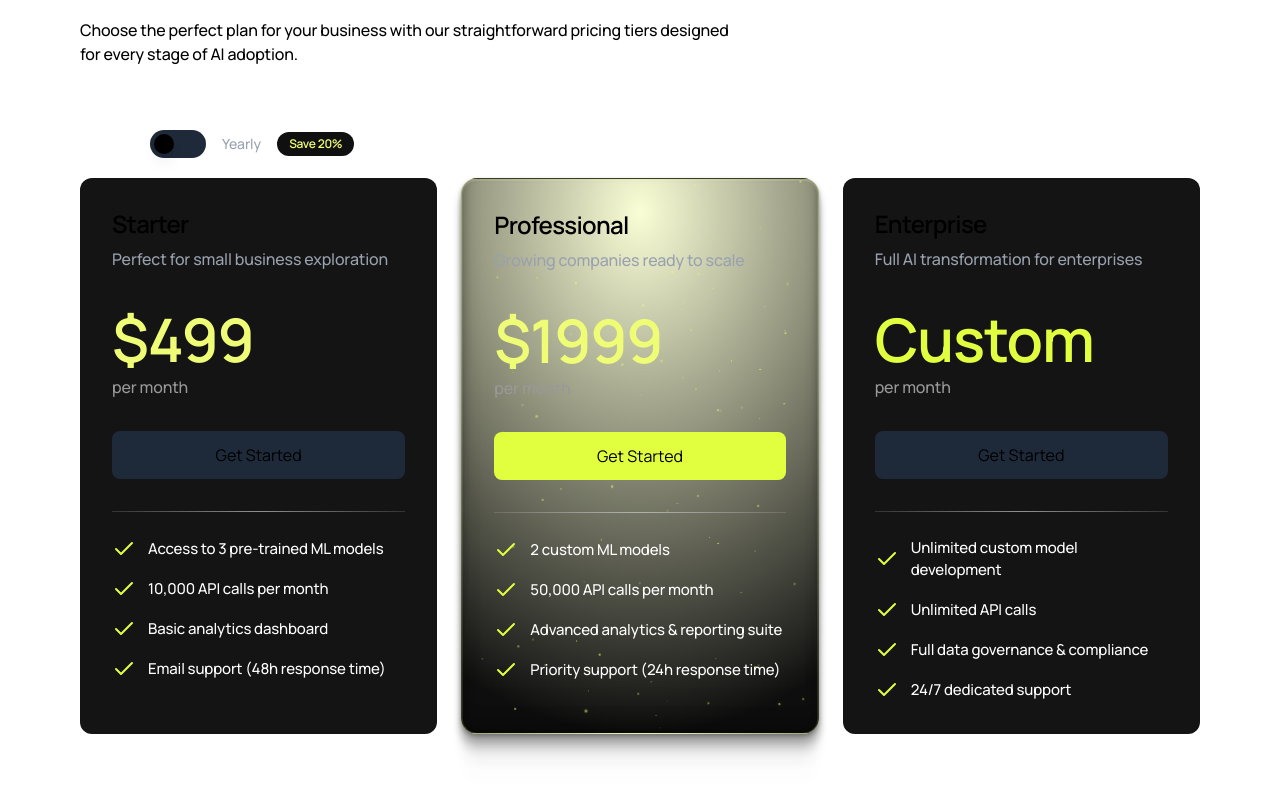
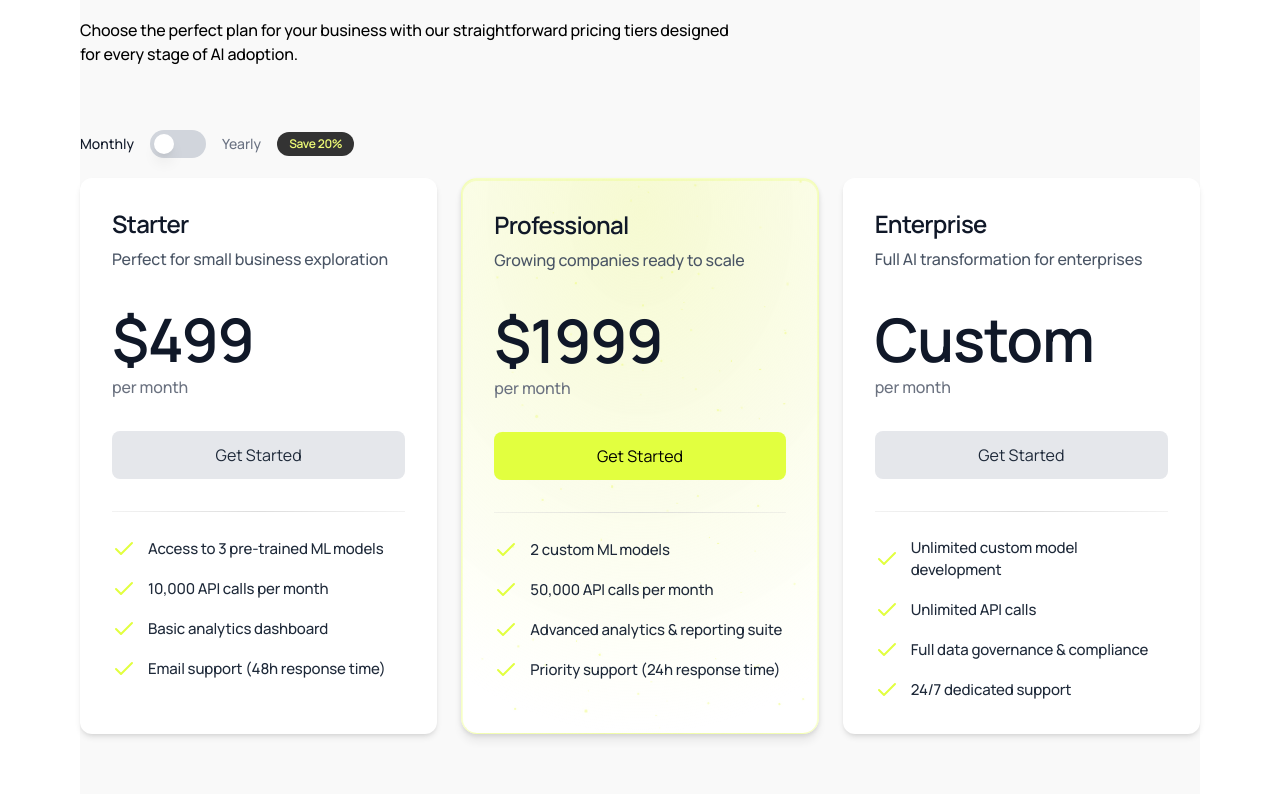
Before and after one commit to jamolweb/AI-branding-frontend, a Next.js app: page / in a window 1280 px wide. Shown: the part 2486-3280 px from the top of the page. Built offline with nearby package versions, Linux system fonts and the light colour scheme.

Commit message:
Refactor PlansSection component to utilize external plans data; implement theme support for styling adjustments based on light and dark modes, enhancing visual consistency and user experience.

```diff
--- a/src/components/layout/homePage/PlansSection.tsx
+++ b/src/components/layout/homePage/PlansSection.tsx
@@ -2,51 +2,17 @@
 
 import SectionName from '@/components/ui/homePage/SectionName'
 import SectionTitle from '@/components/ui/homePage/sectionTitle'
+import { plans } from '@/data/siteData'
 import { motion } from 'framer-motion'
+import { useTheme } from 'next-themes'
 import { useState } from 'react'
 import StarBackground from './StarBackground'
 
 const PlansSection = () => {
+	const { theme } = useTheme()
 	const [billingCycle, setBillingCycle] = useState<'monthly' | 'yearly'>(
 		'monthly'
 	)
-
-	const plans = [
-		{
-			name: 'Starter',
-			description: 'Perfect for small business exploration',
-			price: billingCycle === 'monthly' ? 499 : 399,
-			features: [
-				'Access to 3 pre-trained ML models',
-				'10,000 API calls per month',
-				'Basic analytics dashboard',
-				'Email support (48h response time)',
-			],
-		},
-		{
-			name: 'Professional',
-			description: 'Growing companies ready to scale',
-			price: billingCycle === 'monthly' ? 1999 : 1599,
-			features: [
-				'2 custom ML models',
-				'50,000 API calls per month',
-				'Advanced analytics & reporting suite',
-				'Priority support (24h response time)',
-			],
-			highlighted: true,
-		},
-		{
-			name: 'Enterprise',
-			description: 'Full AI transformation for enterprises',
-			price: 'Custom',
-			features: [
-				'Unlimited custom model development',
-				'Unlimited API calls',
-				'Full data governance & compliance',
-				'24/7 dedicated support',
-			],
-		},
-	]
 
 	return (
 		<section
@@ -54,6 +20,7 @@ const PlansSection = () => {
 			className='py-20'
 			style={{
 				fontFamily: '"Manrope", "Manrope Placeholder", sans-serif',
+				backgroundColor: theme === 'dark' ? 'transparent' : '#f9f9f9',
 			}}
 		>
 			<SectionName name='plans' title='Our plans' />
@@ -66,7 +33,13 @@ const PlansSection = () => {
 				<div className='flex items-center justify-center'>
 					<p
 						className={`text-sm font-medium ${
-							billingCycle === 'monthly' ? 'text-white' : 'text-gray-400'
+							billingCycle === 'monthly'
+								? theme === 'dark'
+									? 'text-white'
+									: 'text-gray-900'
+								: theme === 'dark'
+								? 'text-gray-400'
+								: 'text-gray-500'
 						}`}
 					>
 						Monthly
@@ -75,7 +48,11 @@ const PlansSection = () => {
 
 				<div
 					className={`relative h-7 w-14 rounded-full p-1 cursor-pointer ${
-						billingCycle === 'yearly' ? 'bg-[#EFFC76]' : 'bg-gray-800'
+						billingCycle === 'yearly'
+							? 'bg-[#EFFC76]'
+							: theme === 'dark'
+							? 'bg-gray-800'
+							: 'bg-gray-300'
 					}`}
 					onClick={() =>
 						setBillingCycle(prev => (prev === 'monthly' ? 'yearly' : 'monthly'))
@@ -87,7 +64,9 @@ const PlansSection = () => {
 					<div className='relative w-5 h-5'>
 						{/* Main toggle circle */}
 						<div
-							className={`absolute w-5 h-5 rounded-full bg-black shadow-lg transition-transform duration-300 ${
+							className={`absolute w-5 h-5 rounded-full ${
+								theme === 'dark' ? 'bg-black' : 'bg-white'
+							} shadow-lg transition-transform duration-300 ${
 								billingCycle === 'yearly' ? 'translate-x-7' : ''
 							}`}
 						></div>
@@ -97,14 +76,24 @@ const PlansSection = () => {
 				<div className='flex items-center justify-center'>
 					<p
 						className={`text-sm font-medium ${
-							billingCycle === 'yearly' ? 'text-white' : 'text-gray-400'
+							billingCycle === 'yearly'
+								? theme === 'dark'
+									? 'text-white'
+									: 'text-gray-900'
+								: theme === 'dark'
+								? 'text-gray-400'
+								: 'text-gray-500'
 						}`}
 					>
 						Yearly
 					</p>
 				</div>
 
-				<div className='bg-[#101010] px-3 py-1 rounded-full'>
+				<div
+					className={`${
+						theme === 'dark' ? 'bg-[#101010]' : 'bg-[#333333]'
+					} px-3 py-1 rounded-full`}
+				>
 					<p className='text-xs font-semibold text-[#EFFC76] tracking-tight'>
 						Save 20%
 					</p>
@@ -117,17 +106,25 @@ const PlansSection = () => {
 						key={plan.name}
 						className={`relative rounded-xl p-8 overflow-hidden ${
 							plan.highlighted
-								? 'bg-[#1A1F1A] border border-[#E2FF3F]/20'
-								: 'bg-[#141414]'
+								? theme === 'dark'
+									? 'bg-[#1A1F1A] border border-[#E2FF3F]/20'
+									: 'bg-[#f5f9f5] border border-[#E2FF3F]/30'
+								: theme === 'dark'
+								? 'bg-[#141414]'
+								: 'bg-white shadow-md'
 						}`}
 						style={
 							index === 1
 								? {
 										background:
-											'radial-gradient(110.05833075471149% 94.07658768529376% at 50.000003279993855% 5.923412314706233%, rgba(239, 252, 118, 0.3) 0%, rgb(16, 16, 16) 100%)',
+											theme === 'dark'
+												? 'radial-gradient(110.05833075471149% 94.07658768529376% at 50.000003279993855% 5.923412314706233%, rgba(239, 252, 118, 0.3) 0%, rgb(16, 16, 16) 100%)'
+												: 'radial-gradient(110.05833075471149% 94.07658768529376% at 50.000003279993855% 5.923412314706233%, rgba(239, 252, 118, 0.3) 0%, rgb(255, 255, 255) 100%)',
 										borderRadius: '16px',
 										boxShadow:
-											'rgba(0, 0, 0, 0.29) 0px 2px 4px 0px, rgba(0, 0, 0, 0.26) 0px 8px 8px 0px, rgba(0, 0, 0, 0.15) 0px 17px 10px 0px, rgba(0, 0, 0, 0.04) 0px 31px 12px 0px, rgba(0, 0, 0, 0.01) 0px 48px 13px 0px, rgba(0, 0, 0, 0.2) 0px -3px 7px 0px inset, rgba(0, 0, 0, 0.17) 1px -14px 14px 0px inset, rgba(0, 0, 0, 0.1) 3px -30px 18px 0px inset, rgba(0, 0, 0, 0.03) 5px -54px 22px 0px inset, rgba(0, 0, 0, 0) 7px -84px 24px 0px inset, rgba(255, 255, 255, 0.15) 0px 1px 0px 1px inset',
+											theme === 'dark'
+												? 'rgba(0, 0, 0, 0.29) 0px 2px 4px 0px, rgba(0, 0, 0, 0.26) 0px 8px 8px 0px, rgba(0, 0, 0, 0.15) 0px 17px 10px 0px, rgba(0, 0, 0, 0.04) 0px 31px 12px 0px, rgba(0, 0, 0, 0.01) 0px 48px 13px 0px, rgba(0, 0, 0, 0.2) 0px -3px 7px 0px inset, rgba(0, 0, 0, 0.17) 1px -14px 14px 0px inset, rgba(0, 0, 0, 0.1) 3px -30px 18px 0px inset, rgba(0, 0, 0, 0.03) 5px -54px 22px 0px inset, rgba(0, 0, 0, 0) 7px -84px 24px 0px inset, rgba(255, 255, 255, 0.15) 0px 1px 0px 1px inset'
+												: 'rgba(0, 0, 0, 0.1) 0px 2px 4px 0px, rgba(0, 0, 0, 0.06) 0px 8px 8px 0px, rgba(226, 255, 63, 0.2) 0px 1px 0px 1px inset',
 										opacity: 1,
 								  }
 								: {}
@@ -136,7 +133,9 @@ const PlansSection = () => {
 						{index === 1 && <StarBackground />}
 						<div className='relative z-10'>
 							<h3
-								className='text-2xl font-semibold mb-2 font-manrope tracking-[-0.03em] leading-[1.2em]'
+								className={`text-2xl font-semibold mb-2 font-manrope tracking-[-0.03em] leading-[1.2em] ${
+									theme === 'dark' ? 'text-white' : 'text-gray-900'
+								}`}
 								style={{
 									fontFamily: '"Manrope", "Manrope Placeholder", sans-serif',
 								}}
@@ -144,7 +143,9 @@ const PlansSection = () => {
 								{plan.name}
 							</h3>
 							<p
-								className='text-gray-400 mb-8'
+								className={`${
+									theme === 'dark' ? 'text-gray-400' : 'text-gray-600'
+								} mb-8`}
 								style={{
 									fontFamily: '"Manrope", "Manrope Placeholder", sans-serif',
 									fontSize: '16px',
@@ -158,10 +159,9 @@ const PlansSection = () => {
 								{plan.description}
 							</p>
 							<div className='mb-8'>
-								{typeof plan.price === 'number' ? (
+								{plan.priceMonthly || plan.priceYearly ? (
 									<div className='flex items-start text-[#effc76] mt-5'>
 										<span
-											className='text-4xl font-bold'
 											style={{
 												fontFamily:
 													'"Manrope", "Manrope Placeholder", sans-serif',
@@ -170,6 +170,9 @@ const PlansSection = () => {
 												letterSpacing: '-0.02em',
 												lineHeight: '120%',
 											}}
+											className={`text-4xl font-bold ${
+												theme === 'dark' ? 'text-[#E2FF3F]' : 'text-gray-900'
+											}`}
 										>
 											$
 										</span>
@@ -182,8 +185,13 @@ const PlansSection = () => {
 												letterSpacing: '-0.02em',
 												lineHeight: '120%',
 											}}
+											className={`${
+												theme === 'dark' ? 'text-[#E2FF3F]' : 'text-gray-900'
+											}`}
 										>
-											{plan.price}
+											{billingCycle === 'monthly'
+												? plan.priceMonthly
+												: plan.priceYearly}
 										</span>
 									</div>
 								) : (
@@ -196,14 +204,19 @@ const PlansSection = () => {
 											letterSpacing: '-0.02em',
 											lineHeight: '120%',
 										}}
-										className='text-[#E2FF3F]'
+										className={`${
+											theme === 'dark' ? 'text-[#E2FF3F]' : 'text-gray-900'
+										}`}
 									>
 										{plan.price}
 									</span>
 								)}
 								<div
 									style={{
-										color: 'rgb(153, 153, 153)',
+										color:
+											theme === 'dark'
+												? 'rgb(153, 153, 153)'
+												: 'rgb(107, 114, 128)',
 										fontSize: '16px',
 										fontWeight: 500,
 										letterSpacing: '-0.01em',
@@ -212,14 +225,16 @@ const PlansSection = () => {
 											'"blwf" on, "cv09" on, "cv03" on, "cv04" on, "cv11" on',
 									}}
 								>
-									per month
+									per month{billingCycle === 'yearly' && ', billed annually'}
 								</div>
 							</div>
 							<button
 								className={`w-full py-3 px-6 rounded-lg mb-8 ${
 									plan.highlighted
 										? 'bg-[#E2FF3F] text-black hover:bg-[#E2FF3F]/90'
-										: 'bg-gray-800 hover:bg-gray-700'
+										: theme === 'dark'
+										? 'bg-gray-800 hover:bg-gray-700 text-white'
+										: 'bg-gray-200 hover:bg-gray-300 text-gray-800'
 								} transition-colors`}
 							>
 								Get Started
@@ -227,7 +242,9 @@ const PlansSection = () => {
 							<div
 								style={{
 									background:
-										'linear-gradient(90deg, rgba(213, 213, 213, 0.16) 0%, rgba(213, 213, 213, 0.64) 50%, rgba(213, 213, 213, 0.16) 100%)',
+										theme === 'dark'
+											? 'linear-gradient(90deg, rgba(213, 213, 213, 0.16) 0%, rgba(213, 213, 213, 0.64) 50%, rgba(213, 213, 213, 0.16) 100%)'
+											: 'linear-gradient(90deg, rgba(213, 213, 213, 0.3) 0%, rgba(213, 213, 213, 0.8) 50%, rgba(213, 213, 213, 0.3) 100%)',
 									opacity: 1,
 									flex: 'none',
 									height: '1px',
@@ -264,7 +281,9 @@ const PlansSection = () => {
 												/>
 											</svg>
 											<motion.span
-												className='font-["Manrope"] text-white text-[15px] font-medium tracking-[-.01em] leading-[1.5em]'
+												className={`font-["Manrope"] ${
+													theme === 'dark' ? 'text-white' : 'text-gray-800'
+												} text-[15px] font-medium tracking-[-.01em] leading-[1.5em]`}
 												initial={{ opacity: 0, x: -10 }}
 												animate={{ opacity: 1, x: 0 }}
 												transition={{
--- a/src/data/siteData.ts
+++ b/src/data/siteData.ts
@@ -32,6 +32,44 @@ const steps = [
 			'We seamlessly integrate your AI solutions and continuously optimize them to deliver lasting value.',
 	},
 ]
+const plans = [
+	{
+		name: 'Starter',
+		description: 'Perfect for small business exploration',
+		priceMonthly: 499,
+		priceYearly: 399,
+		features: [
+			'Access to 3 pre-trained ML models',
+			'10,000 API calls per month',
+			'Basic analytics dashboard',
+			'Email support (48h response time)',
+		],
+	},
+	{
+		name: 'Professional',
+		description: 'Growing companies ready to scale',
+		priceMonthly: 1999,
+		priceYearly: 1599,
+		features: [
+			'2 custom ML models',
+			'50,000 API calls per month',
+			'Advanced analytics & reporting suite',
+			'Priority support (24h response time)',
+		],
+		highlighted: true,
+	},
+	{
+		name: 'Enterprise',
+		description: 'Full AI transformation for enterprises',
+		price: 'Custom',
+		features: [
+			'Unlimited custom model development',
+			'Unlimited API calls',
+			'Full data governance & compliance',
+			'24/7 dedicated support',
+		],
+	},
+]
 
-export { homePageNavbar, steps }
+export { homePageNavbar, plans, steps }
 export type { NavItem }
```
